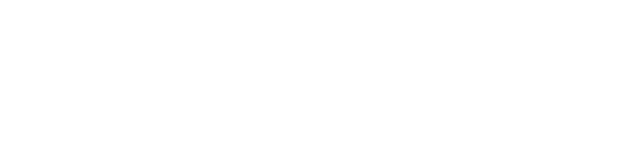
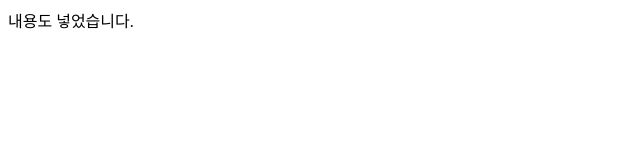
Before and after one commit to orm-1st-git-class/git_practice, a plain HTML site: page index.html in a window 1280 px wide. Shown: the whole page, without its empty margins (0-640 px from the left). Drawn offline with Linux system fonts and the light colour scheme.

Commit message:
index 제목, 내용 업로드

```diff
--- a/index.html
+++ b/index.html
@@ -3,9 +3,9 @@
 <head>
     <meta charset="UTF-8">
     <meta name="viewport" content="width=device-width, initial-scale=1.0">
-    <title>Document</title>
+    <title>제목을 정했습니다.</title>
 </head>
 <body>
-
+    내용도 넣었습니다.
 </body>
 </html>
```
